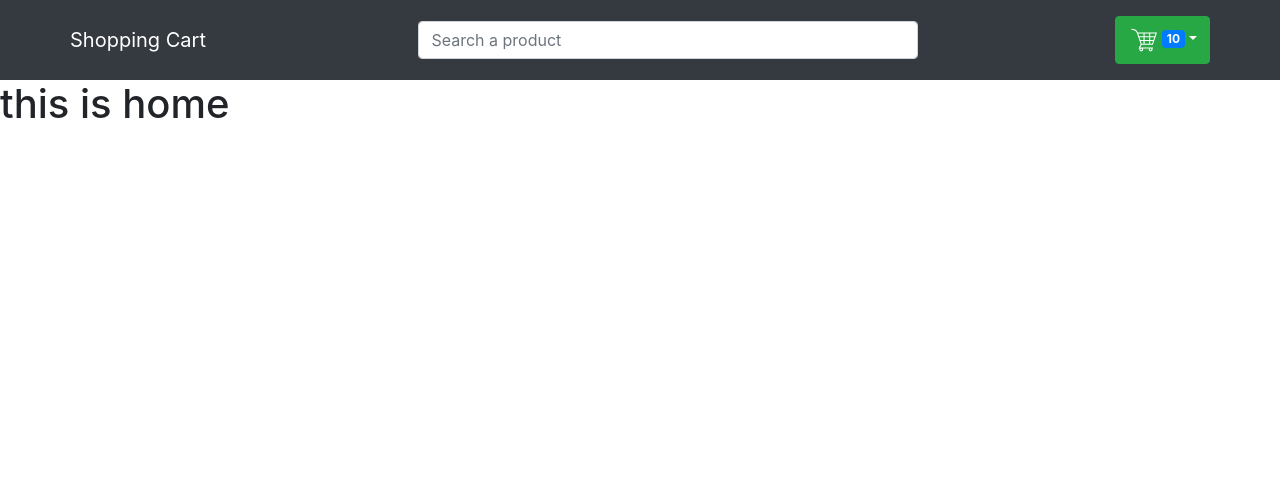
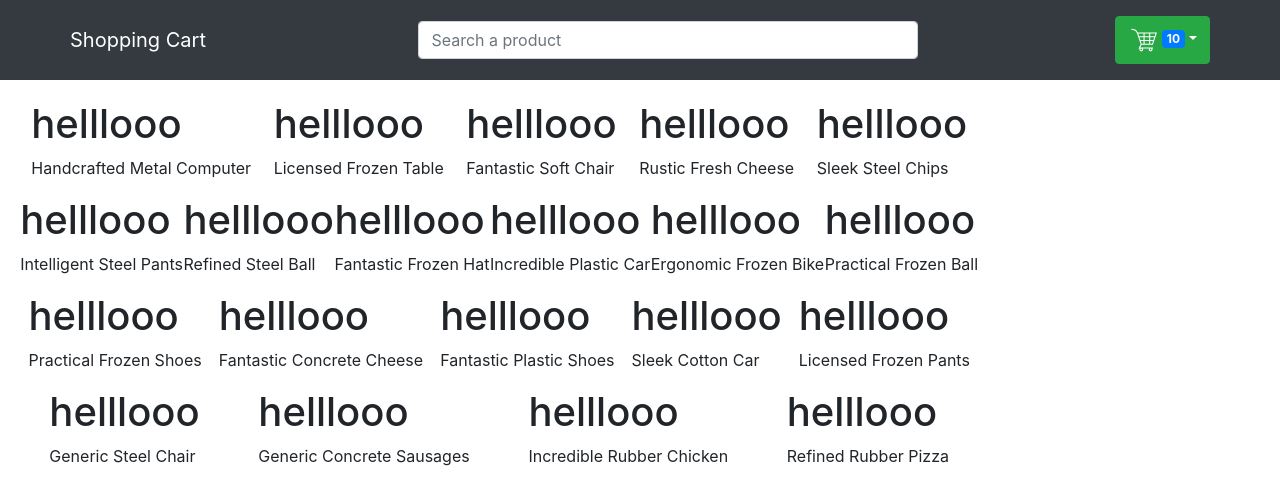
Before and after one commit to OzerOzturk/react-shopping-cart, a React (Create React App) app: page / in a window 1280 px wide. Shown: the top 504 px of the page. Built offline with nearby package versions, Linux system fonts and the light colour scheme.

Commit message:
feat(Home.js) iterate data and add styling.

```diff
--- a/src/components/Home.js
+++ b/src/components/Home.js
@@ -1,9 +1,22 @@
 import React from "react";
+import { CartState } from "../context/Context";
+import SingleProduct from "./SingleProduct";
+import "./styles.css";
 
 const Home = () => {
+  const {
+    state: { products },
+  } = CartState();
+  //console.log(state);
+
   return (
-    <div>
-      <h1>this is home</h1>
+    <div className="home">
+      {/* {<Filters/>} */}
+      <div className="productContainer">
+        {products.map((prod) => {
+          return <SingleProduct prod={prod} key={prod.id} />;
+        })}
+      </div>
     </div>
   );
 };
--- /dev/null
+++ b/src/components/SingleProduct.js
@@ -0,0 +1,12 @@
+import React from "react";
+
+const SingleProduct = ({ prod, id }) => {
+  return (
+    <div>
+      <h1>helllooo</h1>
+      <p>{prod.name} </p>
+    </div>
+  );
+};
+
+export default SingleProduct;
--- /dev/null
+++ b/src/components/styles.css
@@ -0,0 +1,11 @@
+.home {
+  display: flex;
+}
+
+.productContainer {
+  display: flex;
+  width: 78%;
+  padding: 20px;
+  flex-wrap: wrap;
+  justify-content: space-around;
+}
```
